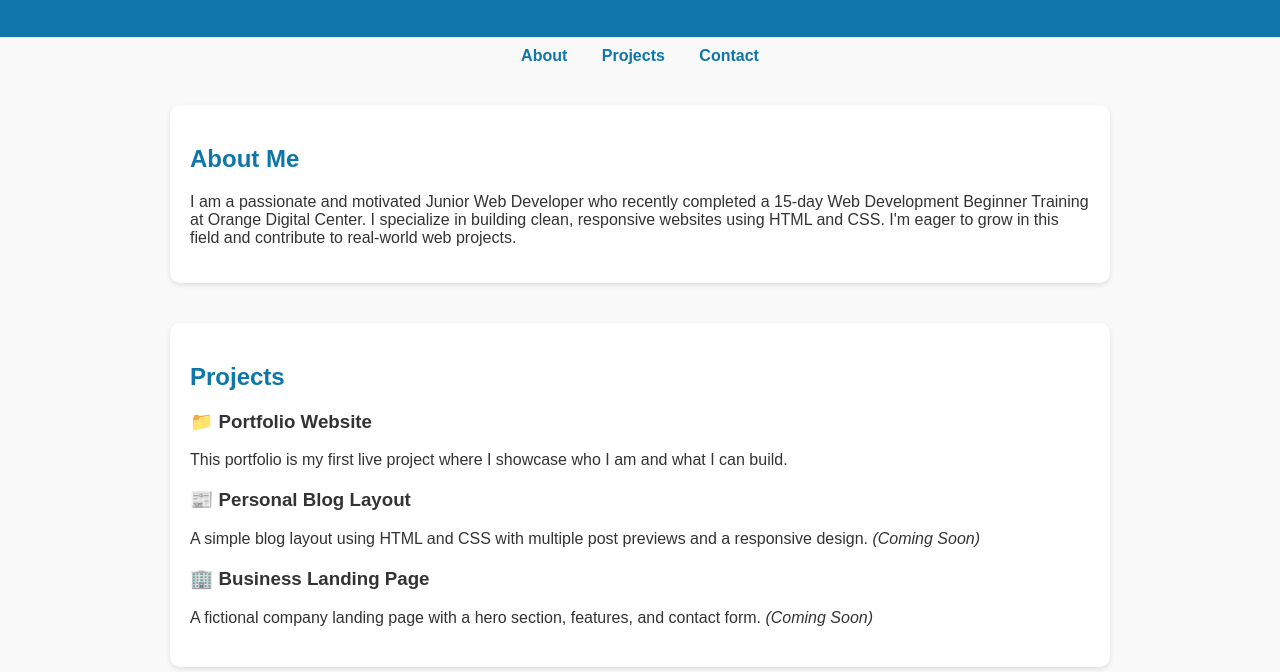
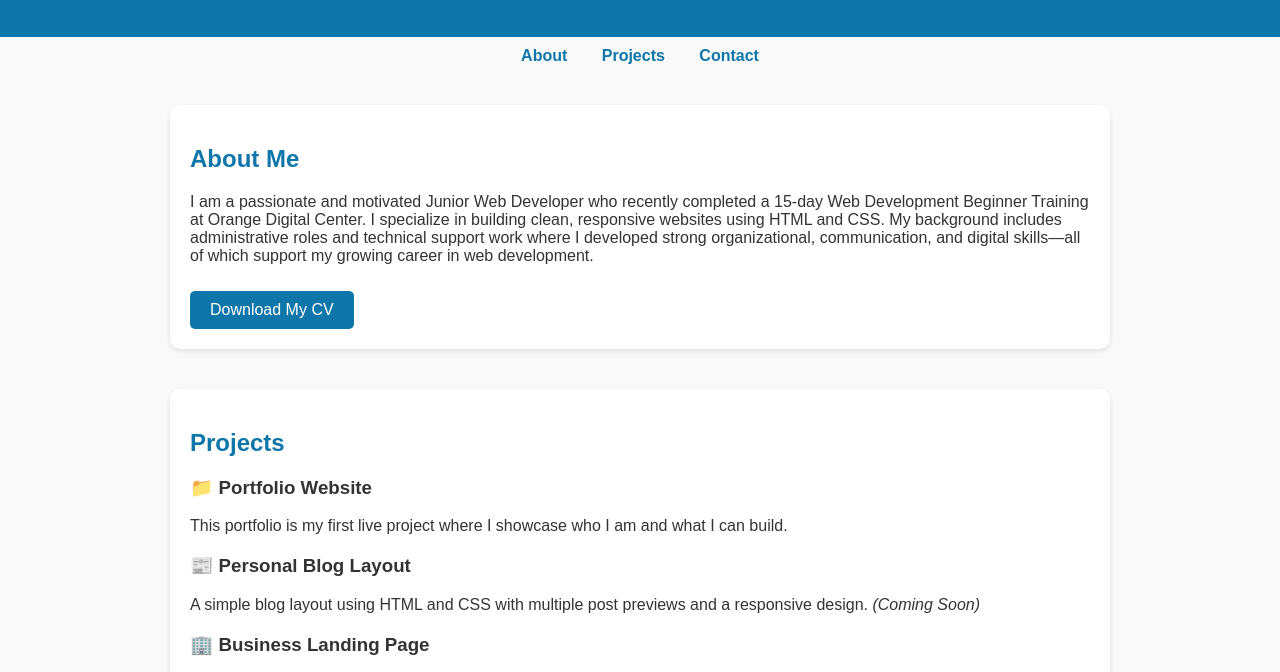
Before and after one commit to Shathani98/Shathani_H-Portfolio, a plain HTML site: page index.html in a window 1280 px wide. Shown: the part 125-797 px from the top of the page. Drawn offline with Linux system fonts and the light colour scheme.

Commit message:
Updated index.html

```diff
--- a/index.html
+++ b/index.html
@@ -47,6 +47,18 @@
     .project {
       margin-bottom: 20px;
     }
+    .download-btn {
+      display: inline-block;
+      margin-top: 10px;
+      padding: 10px 20px;
+      background-color: #0e76a8;
+      color: white;
+      text-decoration: none;
+      border-radius: 5px;
+    }
+    .download-btn:hover {
+      background-color: #095a80;
+    }
   </style>
 </head>
 <body>
@@ -63,7 +75,8 @@
 
   <section id="about">
     <h2>About Me</h2>
-    <p>I am a passionate and motivated Junior Web Developer who recently completed a 15-day Web Development Beginner Training at Orange Digital Center. I specialize in building clean, responsive websites using HTML and CSS. I'm eager to grow in this field and contribute to real-world web projects.</p>
+    <p>I am a passionate and motivated Junior Web Developer who recently completed a 15-day Web Development Beginner Training at Orange Digital Center. I specialize in building clean, responsive websites using HTML and CSS. My background includes administrative roles and technical support work where I developed strong organizational, communication, and digital skills—all of which support my growing career in web development.</p>
+    <a class="download-btn" href="Shathani_Hulela_CV.pdf" download>Download My CV</a>
   </section>
 
   <section id="projects">
```
